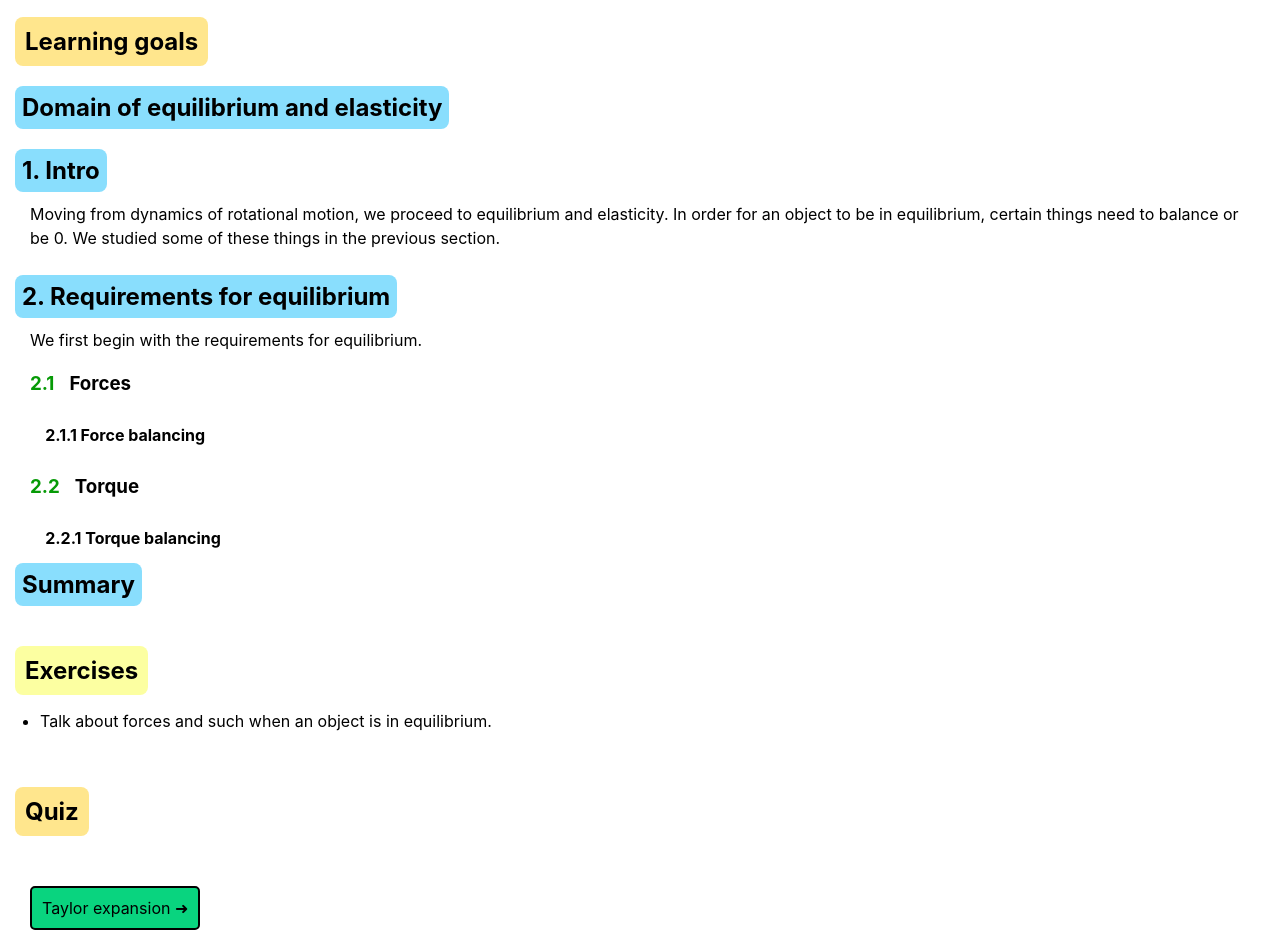
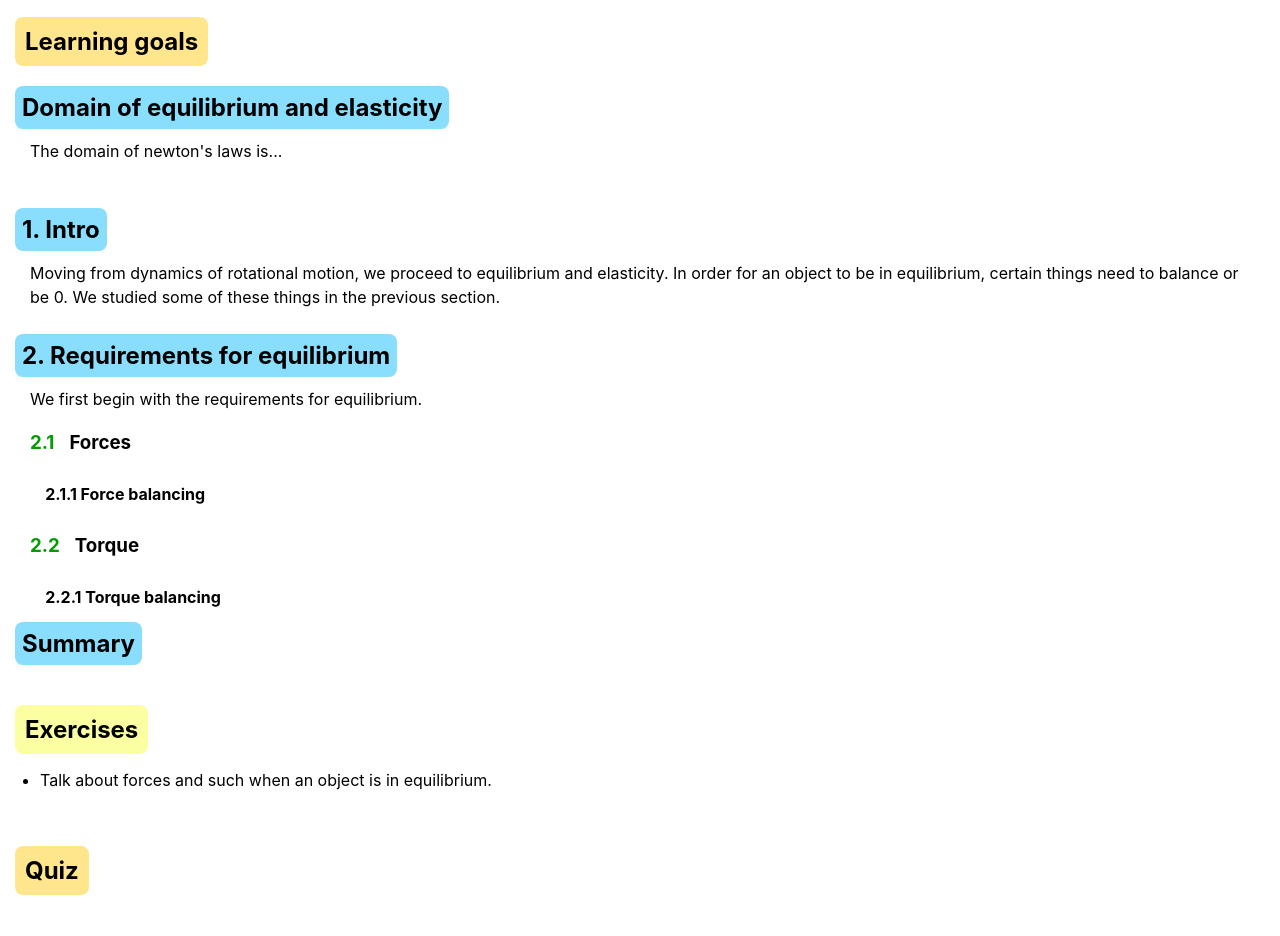
Before and after one commit to JRFink/jrfphyspagesnew, a Next.js app: page /education/gp1/eq in a window 1280 px wide. Shown: the part 780-1716 px from the top of the page. Built offline with nearby package versions, Linux system fonts and the light colour scheme.

Commit message:
Update index.tsx

```diff
--- a/pages/education/gp1/eq/index.tsx
+++ b/pages/education/gp1/eq/index.tsx
@@ -29,6 +29,9 @@ Introduction
 <h2 className={style.h2SectionColor}>
          Domain of equilibrium and elasticity
 </h2>
+<p>
+ The domain of newton&#39;s laws is...
+ </p>
 <br />
 <br />
             <h2 className={style.h2SectionColor} id="int">
```
